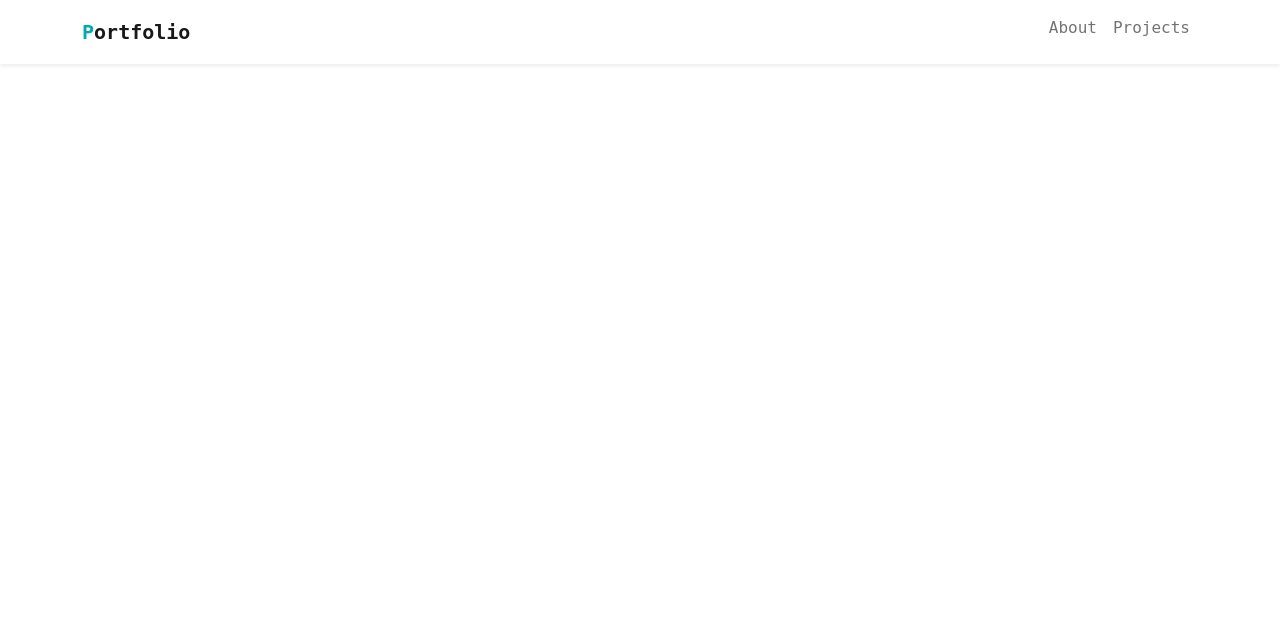
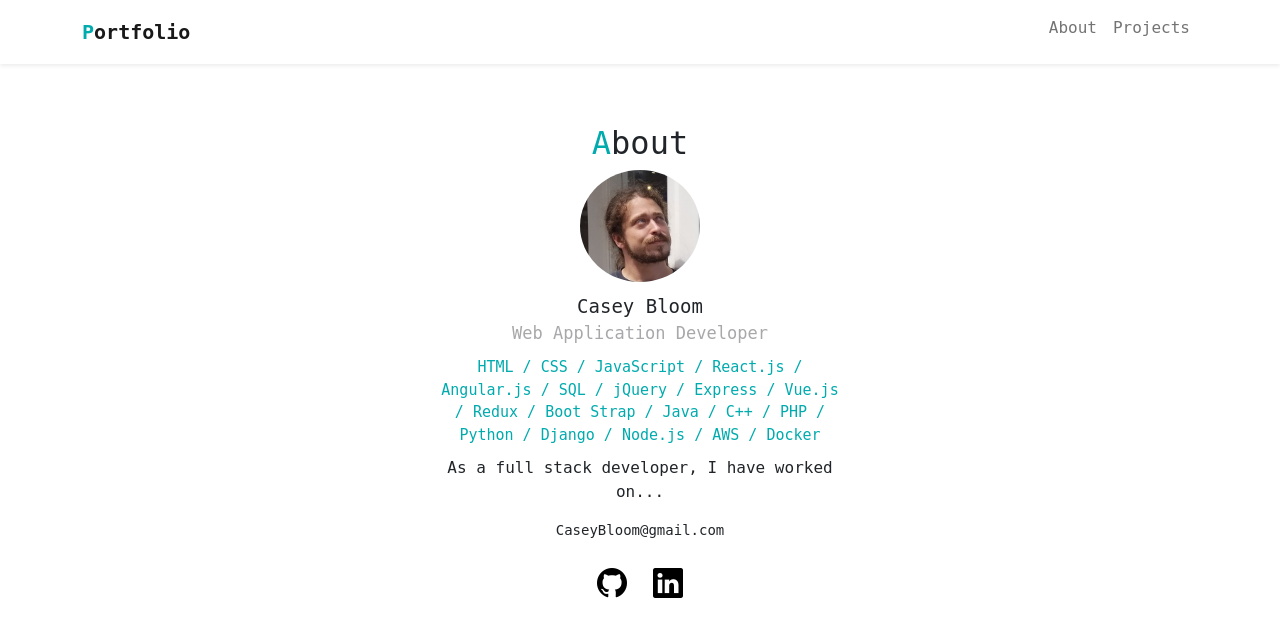
Before and after one commit to TerrapinStat10n/portfolio, a PHP site: page / in a window 1280 px wide. Shown: the top 637 px of the page. Run offline with PHP 8.4, Linux system fonts and the light colour scheme; some libraries are stand-ins or nearby versions.

Commit message:
Worked on About section

```diff
--- a/index.html
+++ b/index.html
@@ -5,6 +5,7 @@
         <meta name="viewport" content="width=device-width, initial-scale=1">
         <link rel="icon" type="img/jpg" href="img/tech-is-icon.jpg">
         <link href="https://cdn.jsdelivr.net/npm/bootstrap@5.0.0-beta2/dist/css/bootstrap.min.css" rel="stylesheet" integrity="sha384-BmbxuPwQa2lc/FVzBcNJ7UAyJxM6wuqIj61tLrc4wSX0szH/Ev+nYRRuWlolflfl" crossorigin="anonymous">
+        <link rel="stylesheet" href="https://cdn.jsdelivr.net/npm/bootstrap-icons@1.4.0/font/bootstrap-icons.css">
         <link rel="stylesheet" href="style.css">
         <title>Casey Bloom Portfolio</title>
     </head>
@@ -28,7 +29,22 @@
                 </ul>
               </div>
           </nav>
-
+          <!-- About section -->
+          <div id="about">
+              <h2><span class="font-primary">A</span>bout</h2>
+              <img src="img/head.png" alt="Casey Bloom"/>
+              <div class="name">Casey Bloom</div>
+              <div class="vocation">Web Application Developer</div>
+              <div class="skills">HTML / CSS / JavaScript / React.js / Angular.js / SQL / jQuery / Express / Vue.js / Redux / Boot Strap / Java / C++ / PHP / Python / Django / Node.js / AWS / Docker</div>
+              <p>
+                  As a full stack developer, I have worked on...
+              </p>
+              <div class="email">CaseyBloom@gmail.com</div>
+              <div class="icons">
+                  <a href="https://www.github.com/TerrapinStat10n"><i class="bi bi-github"></i></a>
+                  <a href="https://www.linkedin.com/in/casey-bloom-648982149/"><i class="bi bi-linkedin ms-2"></i></a>
+              </div>
+          </div>
         <script src="https://cdn.jsdelivr.net/npm/bootstrap@5.0.0-beta2/dist/js/bootstrap.bundle.min.js" integrity="sha384-b5kHyXgcpbZJO/tY9Ul7kGkf1S0CWuKcCD38l8YkeH8z8QjE0GmW1gYU5S9FOnJ0" crossorigin="anonymous"></script>
     </body>
 </html>
--- a/style.css
+++ b/style.css
@@ -16,3 +16,51 @@ body {
     font-size: 20px;
     font-weight: bold;
 }
+
+/******************************
+
+ABOUT
+
+******************************/
+
+#about {
+    margin: 60px auto;
+    max-width: 400px;
+    text-align: center;
+}
+
+#about img {
+    border-radius: 50%;
+    width: 120px;
+    margin-bottom: 10px;
+}
+
+#about .name {
+    font-size: 19px;
+}
+
+#about .vocation {
+    font-size: 17px;
+    color: #A8A8AB;
+    margin-bottom: 10px;
+}
+
+#about .skills {
+    font-size: 15px;
+    color: #00ABAE;
+    margin-bottom: 10px;
+}
+
+#about .email {
+    font-size: 14px;
+    margin-top: 14px;
+}
+
+#about .icons {
+    margin-top: 20px;
+    font-size: 30px;
+}
+
+#about .icons a {
+    color: #000;
+}
```
Also changed, not shown: img/style.css (deleted, +0 -18 lines), img/head.png (added).
